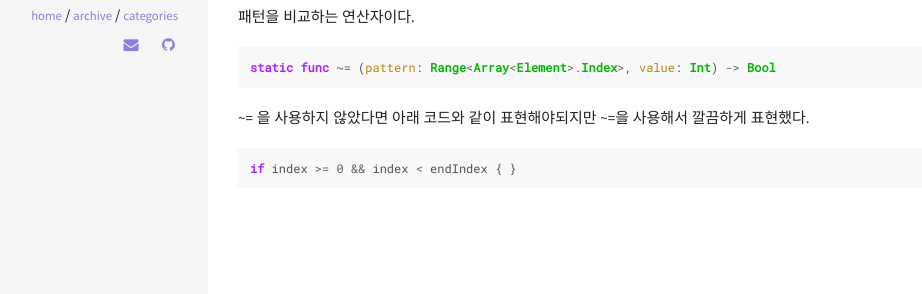
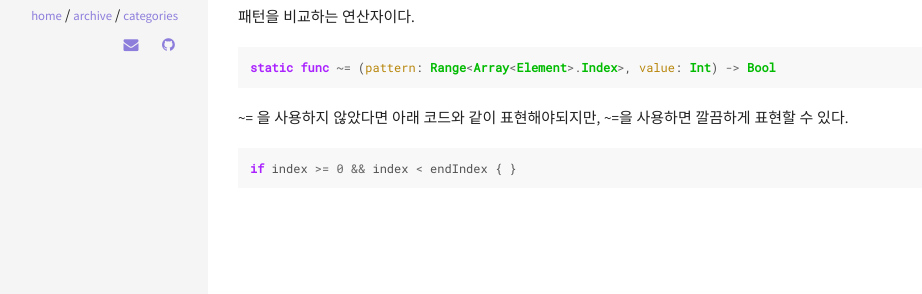
Before and after one commit to GangWoon/gangwoon.github.io, a Jekyll site: the page built from _posts/2020-02-26-SafetyAccessToArray.md, in a window 1280 px wide. Shown: the part 719-1013 px from the top of the page, without its empty margins (112-1034 px from the left). Built offline with Jekyll 4.4.1, drawn with Linux system fonts in a browser that asks for light colours.

Commit message:
no message

````diff
--- a/_posts/2020-02-26-SafetyAccessToArray.md
+++ b/_posts/2020-02-26-SafetyAccessToArray.md
@@ -34,7 +34,7 @@ extension Array {
 static func ~= (pattern: Range<Array<Element>.Index>, value: Int) -> Bool
 ```
 
-~= 을 사용하지 않았다면 아래 코드와 같이 표현해야되지만 ~=을 사용해서 깔끔하게 표현했다.
+~= 을 사용하지 않았다면 아래 코드와 같이 표현해야되지만, ~=을 사용하면 깔끔하게 표현할 수 있다.
 
 ```swift
 if index >= 0 && index < endIndex { }
````
